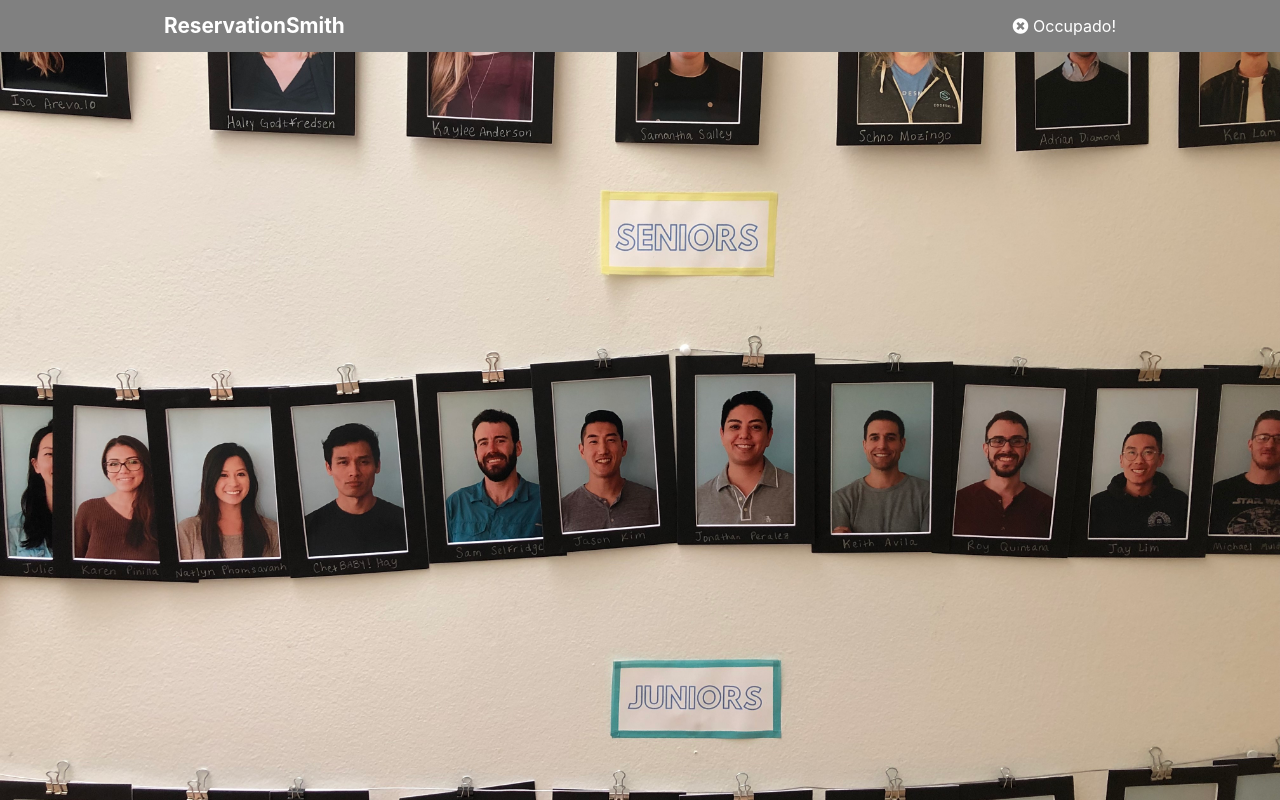
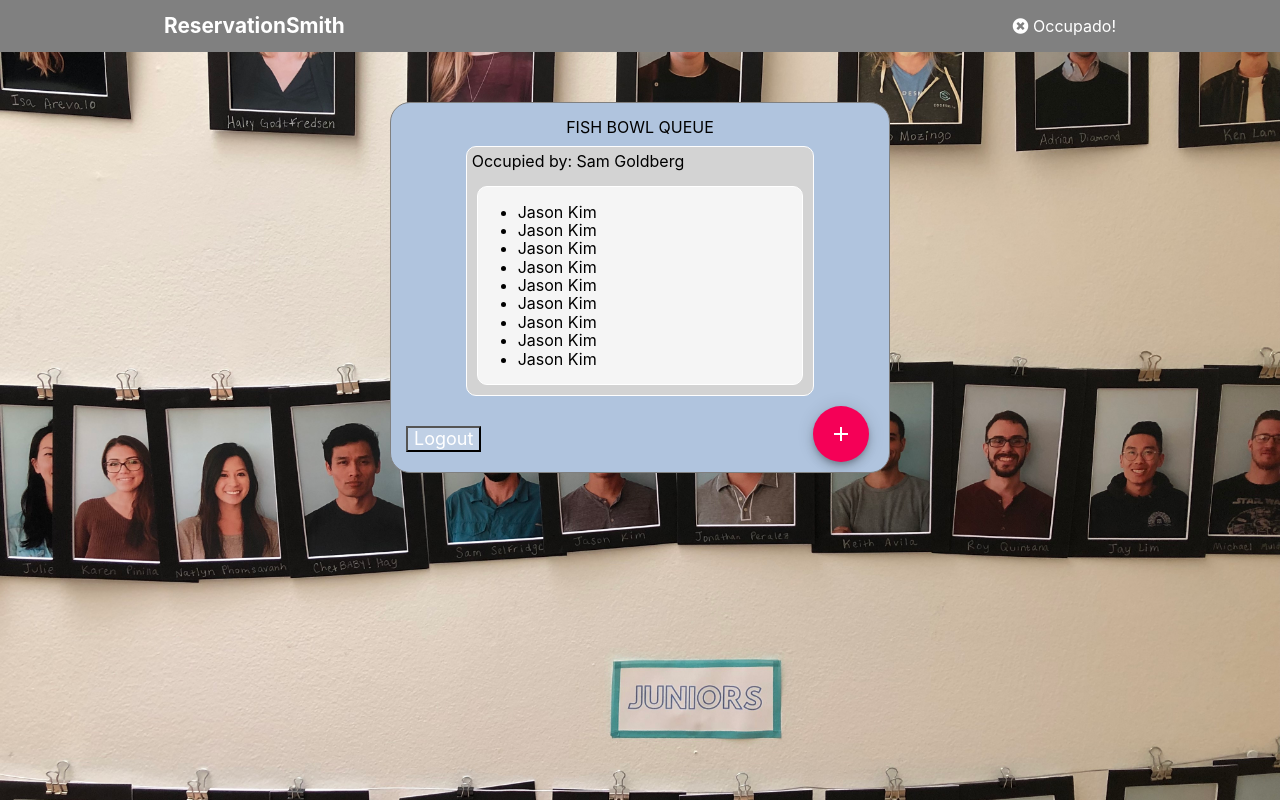
Before and after one commit to sselfridge/reservation, a React (Create React App) app: page /line in a window 1280 px wide. Built offline with nearby package versions, Linux system fonts and the light colour scheme.

Commit message:
Changed Queue route to line

```diff
--- a/src/App.js
+++ b/src/App.js
@@ -22,7 +22,7 @@ const App = () => {
         <HeaderContainer />
         <div className="content">
           <Route path="/" exact component={SignupContainer} />
-          <Route path="/queue" exact component={QueueContainer} />
+          <Route path="/line" exact component={QueueContainer} />
         </div>
       </Router>
     </div>
```
